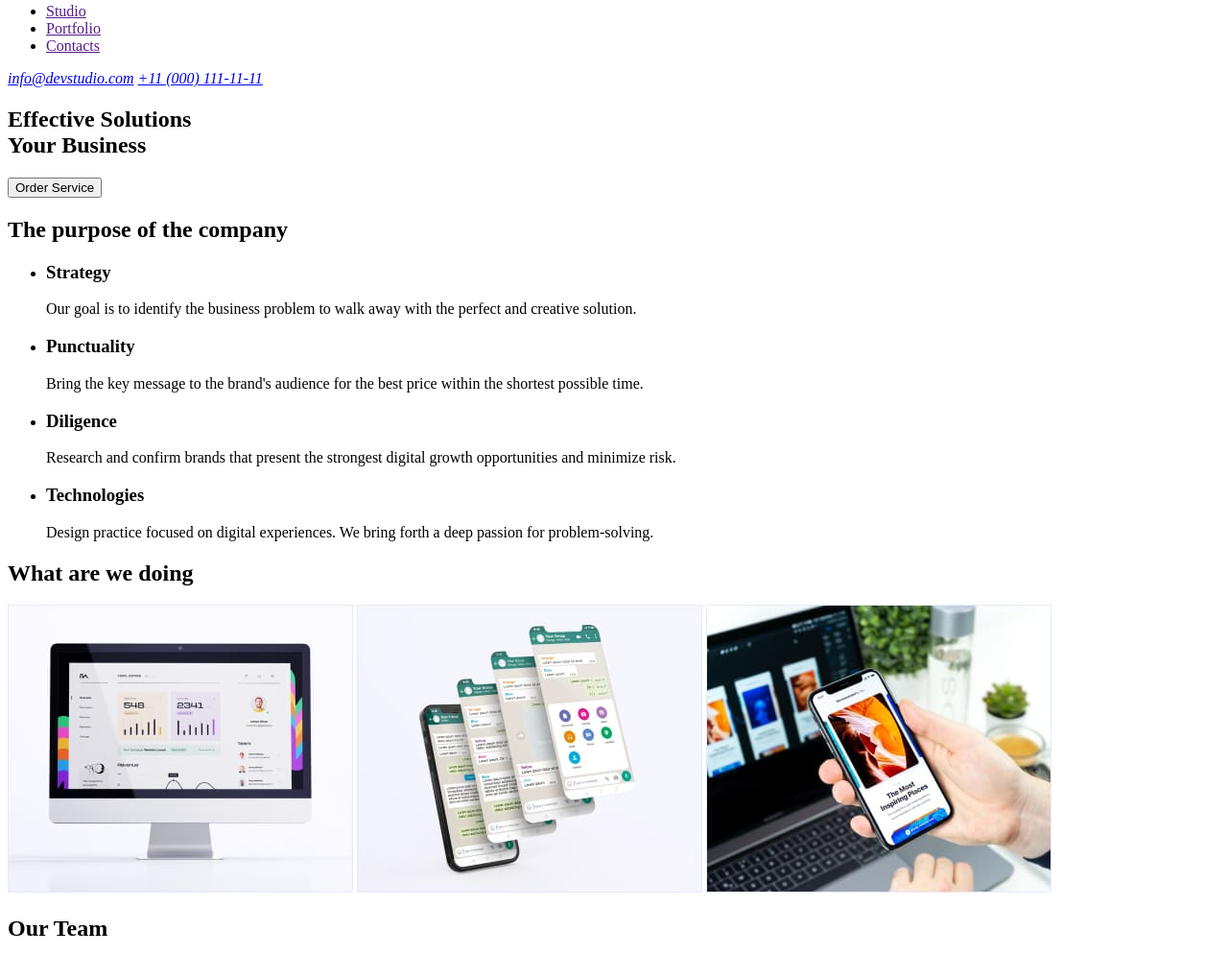
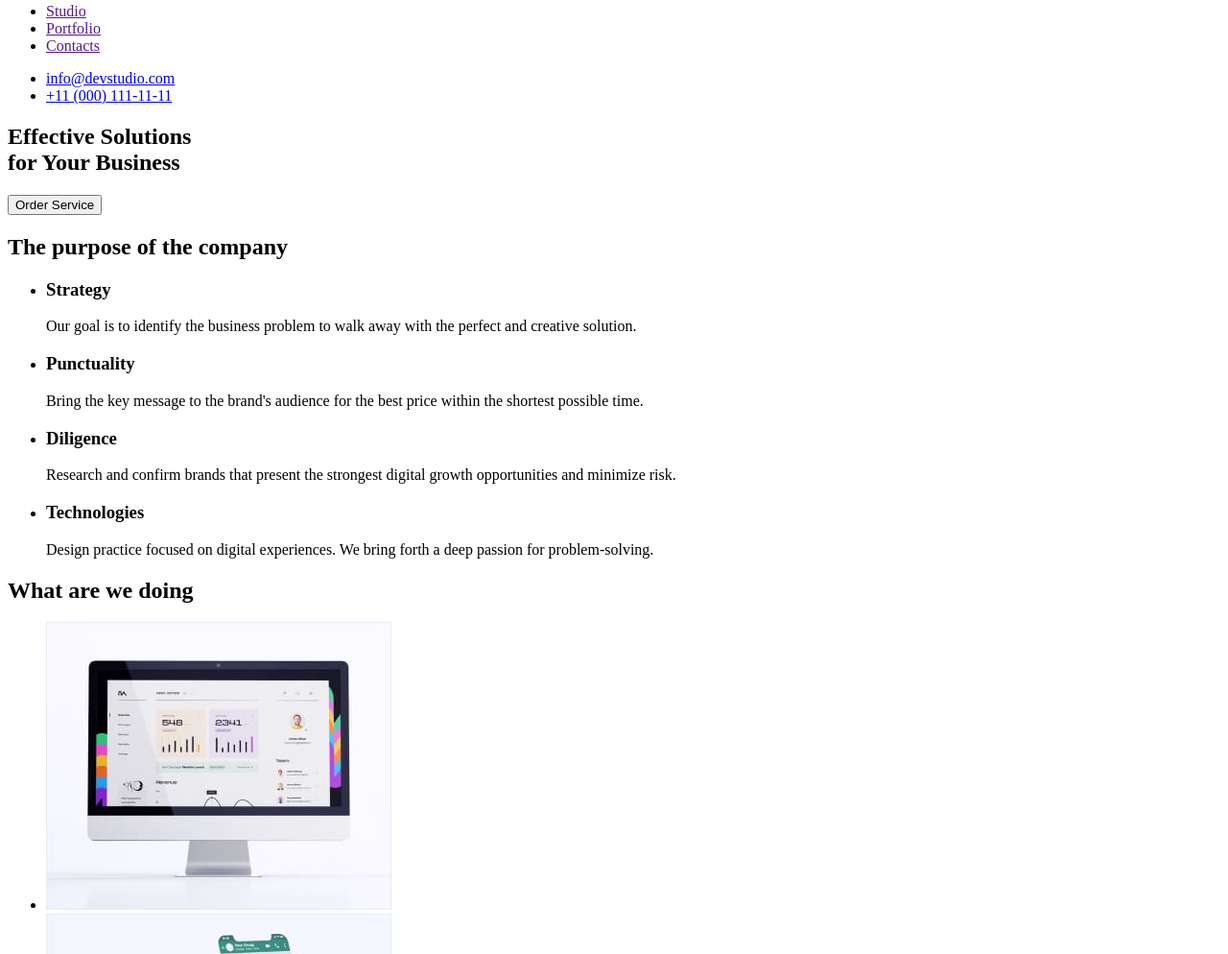
Before and after one commit to Olesia511/goit-markup-hw-01, a plain HTML site: page index.html in a window 1280 px wide. Shown: the part 39-1033 px from the top of the page at 96% size. Drawn offline with Linux system fonts and the light colour scheme.

Commit message:
add markup4

```diff
--- a/index.html
+++ b/index.html
@@ -18,17 +18,17 @@
         </ul>
       </nav>
 
-      <address>
-        <a href="mailto:info@devstudio.com">info@devstudio.com</a>
-        <a href="tel:+110001111111">+11 (000) 111-11-11</a>
-      </address>
+      <ul>
+        <li><a href="mailto:info@devstudio.com">info@devstudio.com</a></li>
+        <li><a href="tel:+110001111111">+11 (000) 111-11-11</a></li>
+      </ul>
     </header>
 
     <main>
       <section>
         <h1>
           Effective Solutions <br />
-          Your Business
+          for Your Business
         </h1>
         <button type="button">Order Service</button>
       </section>
@@ -69,19 +69,32 @@
 
       <section>
         <h2>What are we doing</h2>
-        <img src="./images/doing1.jpg" alt="monitor" width="360" height="300" />
+        <ul>
+          <li>
+            <img
+              src="./images/doing1.jpg"
+              alt="monitor"
+              width="360"
+              height="300"
+            />
+          </li>
+          <li>
             <img
               src="./images/doing2.jpg"
               alt="messenger on the phone"
               width="360"
               height="300"
             />
+          </li>
+          <li>
             <img
               src="./images/doing3.jpg"
               alt="mobile phone in hands"
               width="360"
               height="300"
             />
+          </li>
+        </ul>
       </section>
 
       <section>
```
Lines whose indentation alone changed are shown as unchanged.
